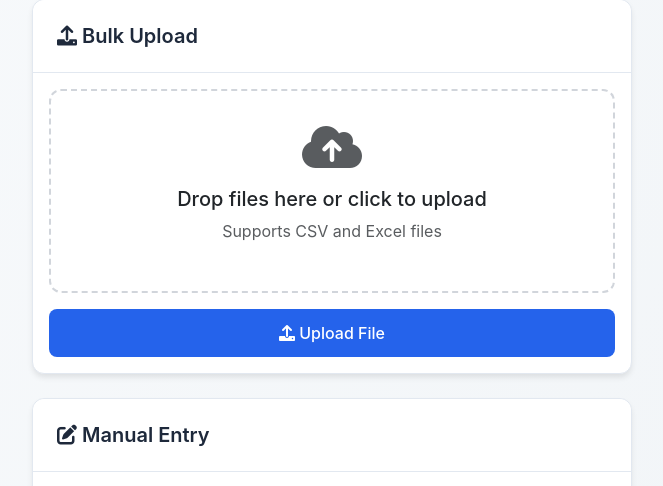
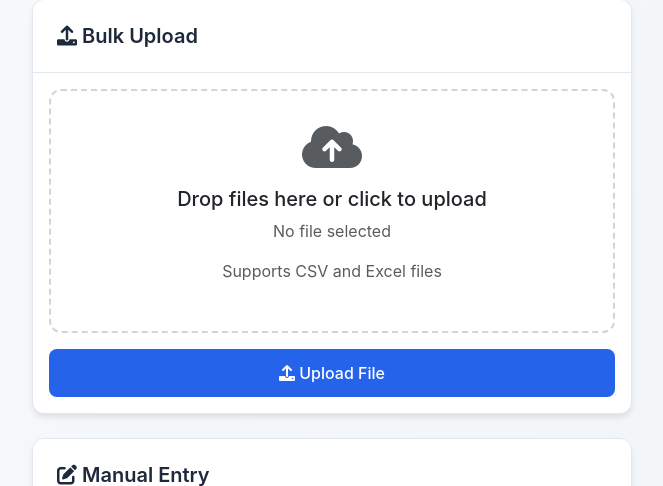
Before and after one commit to Ritesh778/Maverick-Family-Nursing-Simulation-Center, a Flask app: page / in a window 1280 px wide, after a click on "Add Session". Shown: the part 260-746 px from the top of the page, without its empty margins (308-971 px from the left). Run offline with Flask 3, Linux system fonts and the light colour scheme; data comes from the database, SQL or seed files in the repository; both versions use the stored data as it was after the commit; some libraries are stand-ins or nearby versions.

Commit message:
resolve the upload button issue

```diff
--- a/app.py
+++ b/app.py
@@ -895,7 +895,7 @@ if __name__ == '__main__':
 
         print(f"\n=== Starting Flask app ===")
 
-        port = int(os.environ.get('PORT', 5000))
+        port = int(os.environ.get('PORT', 5002))
         app.run(host='0.0.0.0', port=port, debug=False)
 
     except Exception as e:
--- a/templates/dashboard.html
+++ b/templates/dashboard.html
@@ -661,9 +661,10 @@
                     <div class="card-body">
                         <div class="upload-area" onclick="document.getElementById('uploadFile').click()">
                             <i class="fas fa-cloud-upload-alt fa-3x text-muted mb-3"></i>
-                            <h5>Drop files here or click to upload</h5>
+                            <h5 class="upload-text">Drop files here or click to upload</h5>
+                            <p class="upload-filename text-muted" id="selectedFileName">No file selected</p>
                             <p class="text-muted">Supports CSV and Excel files</p>
-                            <input type="file" id="uploadFile" name="file" class="d-none" accept=".csv,.xlsx,.xls">
+                            <input type="file" id="uploadFile" name="file" class="d-none" accept=".csv,.xlsx,.xls" onchange="displayFileName()">
                         </div>
                         <button type="button" class="btn btn-primary mt-3 w-100" onclick="uploadFile()">
                             <i class="fas fa-upload"></i> Upload File
@@ -1679,6 +1680,15 @@
        }
 
        // File upload functions
+       function displayFileName() {
+           const fileInput = document.getElementById('uploadFile');
+           const fileNameDisplay = document.getElementById('selectedFileName');
+           if (fileInput.files.length > 0) {
+               fileNameDisplay.textContent = `Selected file: ${fileInput.files[0].name}`;
+           } else {
+               fileNameDisplay.textContent = 'No file selected';
+           }
+       }
        function uploadFile() {
            const fileInput = document.getElementById('uploadFile');
            const file = fileInput.files[0];
@@ -1717,6 +1727,8 @@
                    // Refresh cache after upload
                    fetchAllRecords();
                    showDataSavedIndicator();
+                   // Clear the filename display
+                   displayFileName();
            })
            .catch(error => {
                console.error('Upload error:', error);
```
Also changed, not shown: simulation_data.db.
